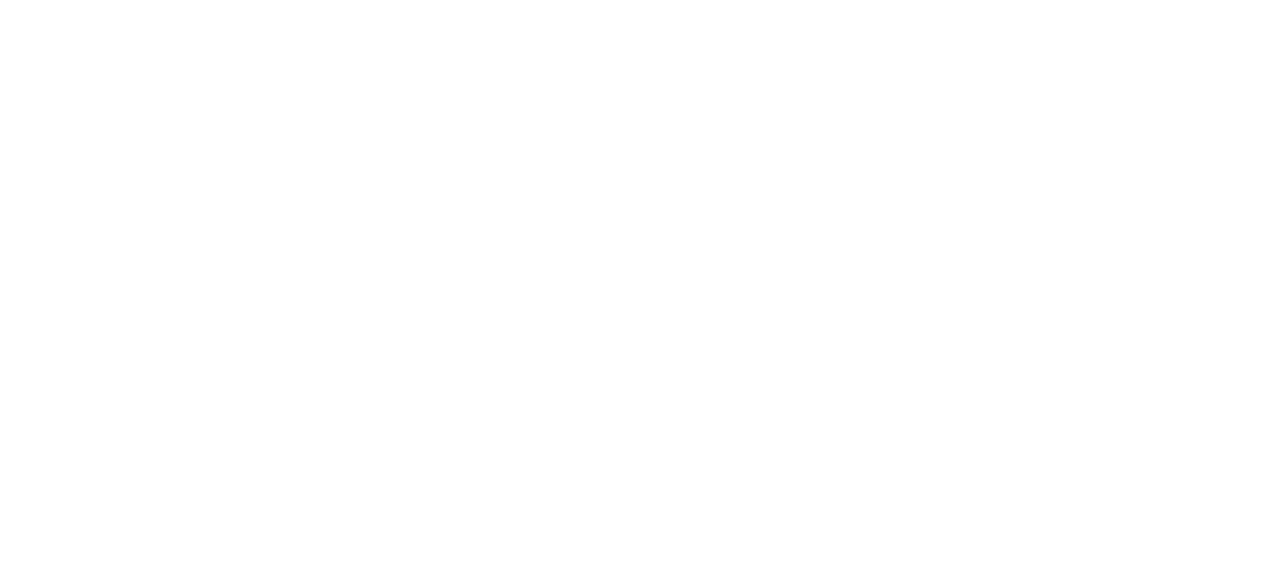
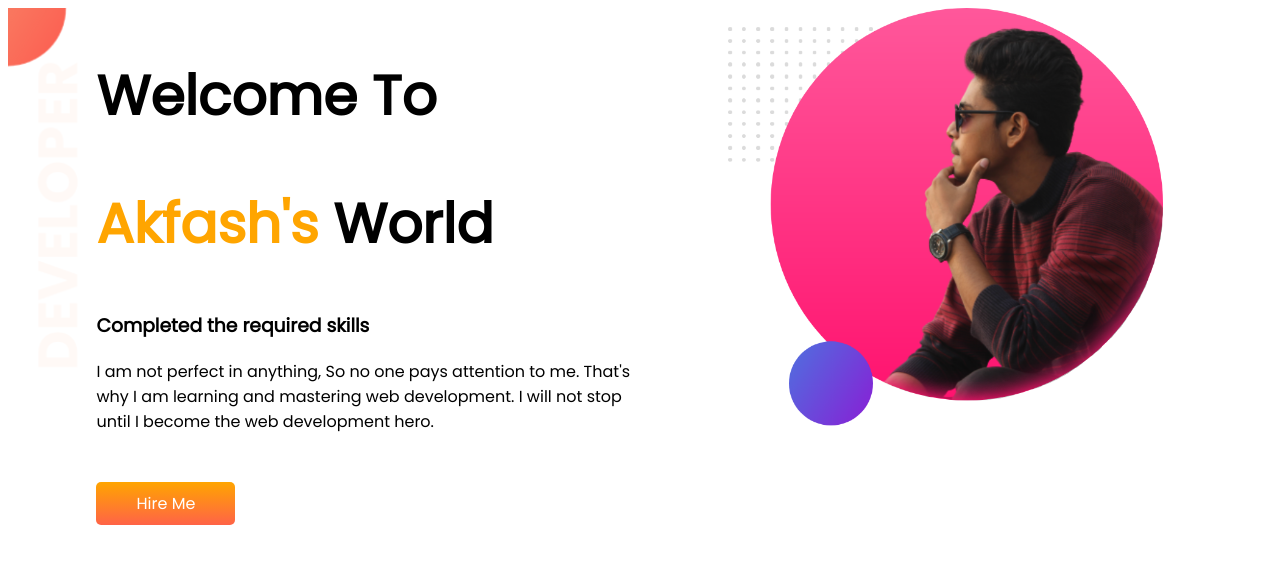
Before and after one commit to AkfashKhan/My-first-portfolio, a plain HTML site: page index.html in a window 1280 px wide. Drawn offline with Linux system fonts and the light colour scheme.

Commit message:
top-banner-added

```diff
--- a/index.html
+++ b/index.html
@@ -5,9 +5,23 @@
     <meta http-equiv="X-UA-Compatible" content="IE=edge">
     <meta name="viewport" content="width=device-width, initial-scale=1.0">
     <title>Akfash's Portfolio</title>
+    <link rel="preconnect" href="https://fonts.googleapis.com">
+    <link rel="preconnect" href="https://fonts.gstatic.com" crossorigin>
+    <link href="https://fonts.googleapis.com/css2?family=Poppins&display=swap" rel="stylesheet">
     <link rel="stylesheet" href="style.css">
 </head>
 <body>
-
+    <section class="top-banner">
+        <div class="half-width">
+            <h1>Welcome To</h1>
+            <h1><span class="orange-color">Akfash's</span> World</h1>
+            <h3>Completed the required skills</h3>
+            <p>I am not perfect in anything, So no one pays attention to me. That's why I am learning and mastering web development. I will not stop until I become the web development hero.</p> <br>
+            <p><a class="link-button" target="_blank" href="https://www.linkedin.com/in/akfash-khan-98554422a"</a> Hire Me</a></p>
+        </div>
+        <div class="half-width">
+            <img src="my-bg2.png" alt="">
+        </div>
+    </section>
 </body>
 </html>
--- a/style.css
+++ b/style.css
@@ -0,0 +1,31 @@
+body{
+    font-family: 'Poppins', sans-serif;
+}
+h1{
+    font-size: 55px;
+}
+.orange-color{
+    color: orange;
+}
+section{
+    display: flex;
+}
+.half-width{
+    width: 50%;
+    padding-left: 7%;
+}
+.half-width img{
+    width: 80%;
+}
+.link-button{
+    text-decoration: none;
+    background-image: linear-gradient(orange, tomato);
+    padding: 10px 40px;
+    color: white;
+    font-size: 7oo;
+    border-radius: 5px;
+}
+.top-banner{
+    background-image: url(top-banner.png);
+    background-repeat: no-repeat;
+}
```
Also changed, not shown: images/dream-bg.png (added), images/exp-bg.png (added), images/jhankar.png (added), images/jhankar2.png (added), images/my-bg.png (added), images/my-bg2.png (added), my-bg2.png (added), showOff/IMG_0892_66_-removebg-preview.png (added), showOff/IMG_0894_1539200507583_65_-removebg-preview.png (added), showOff/PHOTOS-removebg-preview.png (added), showOff/PHOTOS.jpg (added), showOff/my-bg.png (added), top-banner.png (added), 3 other files.
